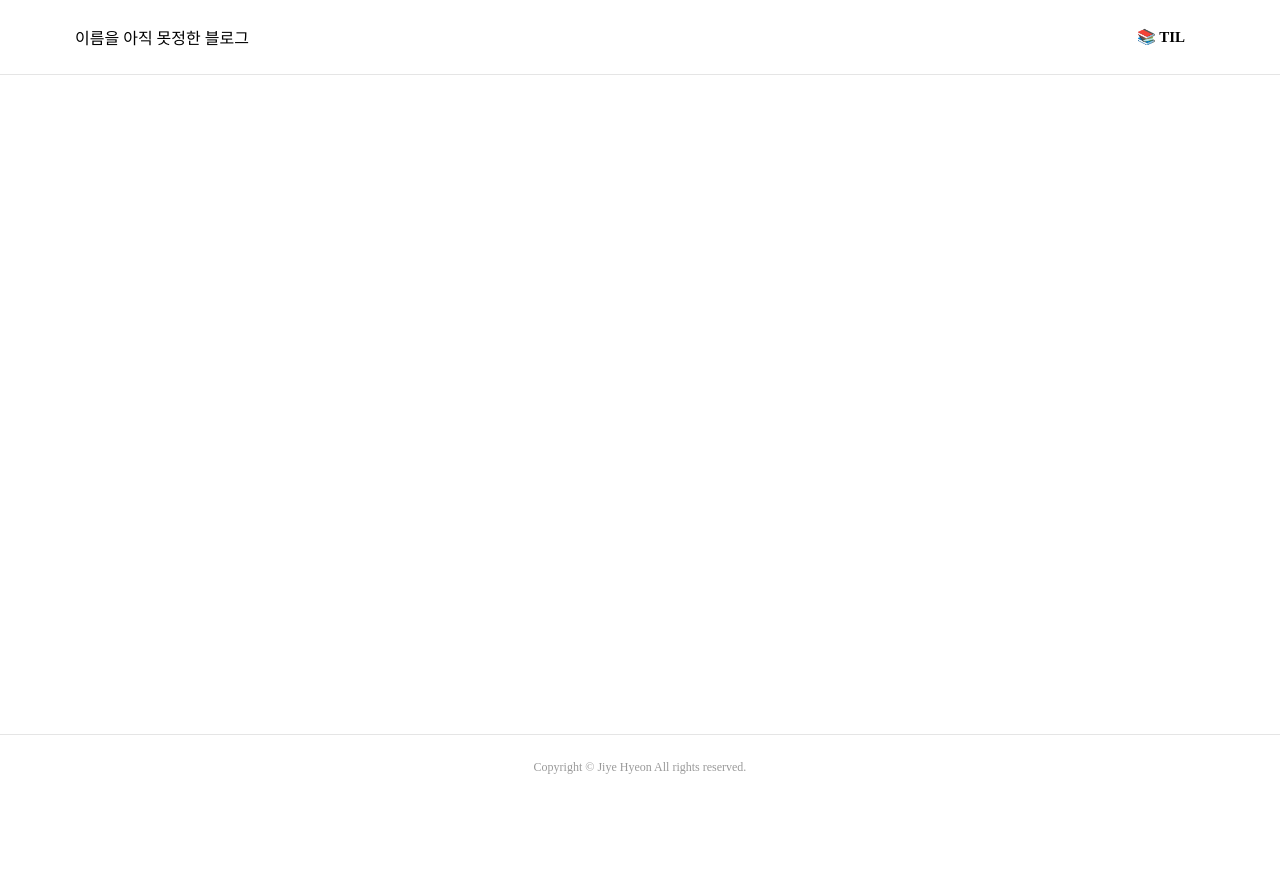
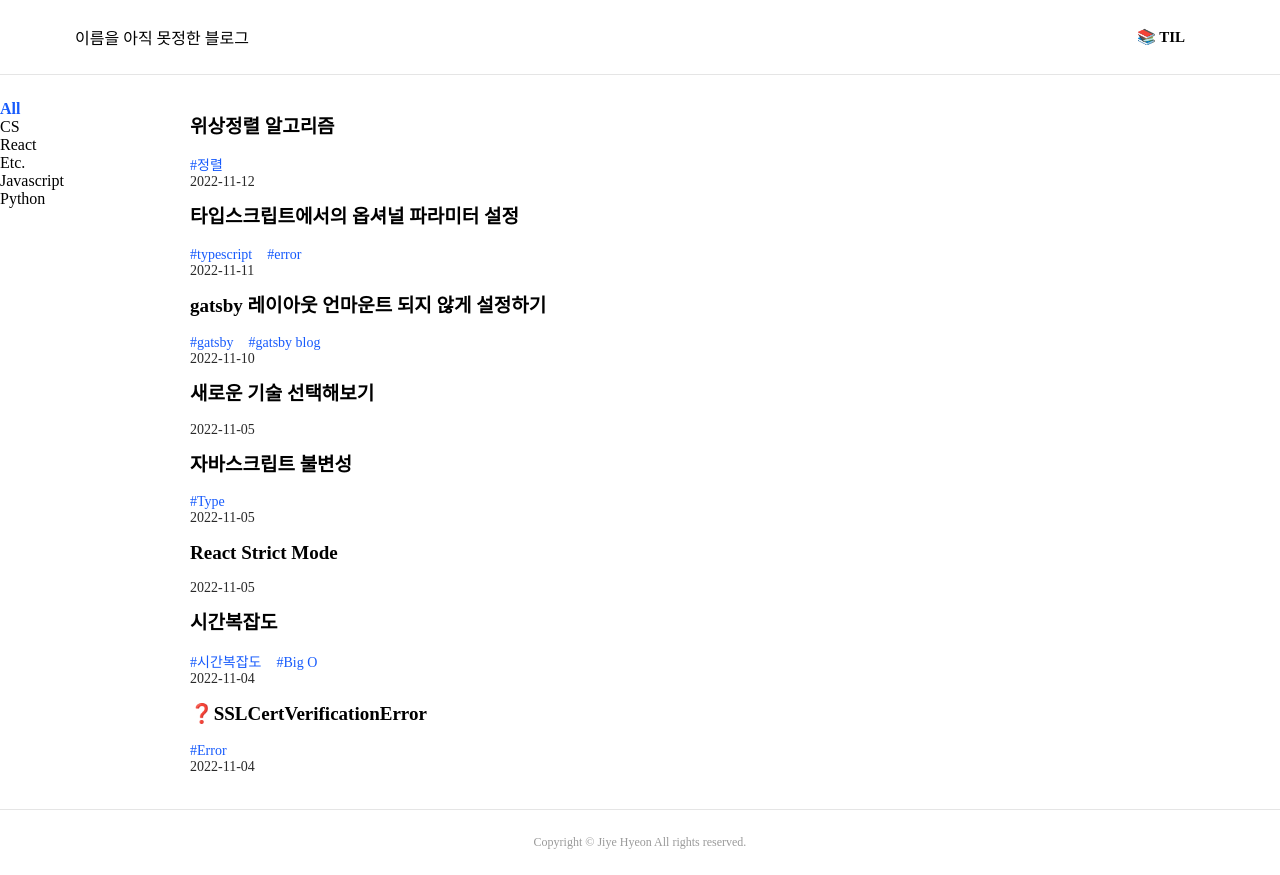
Before and after one commit to jiyehyeon/til-blog, a Gatsby site: page /blog in a window 1280 px wide. Before the commit the page ends 800 px from the top, so only its background shows below. Built offline with nearby package versions, Linux system fonts and the light colour scheme; Gatsby itself is replaced by a stand-in of ours; a web font is replaced by a local one.

Commit message:
feat: blog 페이지 데이터 셋팅

```diff
--- a/gatsby-config.ts
+++ b/gatsby-config.ts
@@ -22,6 +22,14 @@ const config: GatsbyConfig = {
       },
       __key: "pages",
     },
+    {
+      resolve: "gatsby-source-filesystem",
+      options: {
+        name: "blogs",
+        path: "./src/posts",
+        ignore: [`.md`],
+      },
+    },
   ],
 };
 
--- a/package.json
+++ b/package.json
@@ -20,10 +20,13 @@
     "@emotion/styled": "^11.10.5",
     "gatsby": "^4.24.7",
     "gatsby-plugin-emotion": "^7.24.0",
+    "gatsby-plugin-image": "^3.0.0",
     "gatsby-plugin-netlify-cms": "^6.24.0",
+    "gatsby-plugin-sharp": "^5.0.0",
     "gatsby-remark-images": "^7.0.0",
     "gatsby-source-filesystem": "^4.24.0",
     "gatsby-transformer-remark": "^5.24.0",
+    "gatsby-transformer-sharp": "^5.0.0",
     "netlify-cms-app": "^2.15.72",
     "react": "^18.1.0",
     "react-dom": "^18.1.0"
--- a/src/components/blog/CategoryList.tsx
+++ b/src/components/blog/CategoryList.tsx
@@ -1,4 +1,4 @@
-import React, { FunctionComponent } from "react";
+import React from "react";
 
 import styled from "@emotion/styled";
 
@@ -7,25 +7,38 @@ const CategoryListWrapper = styled.div`
   float: left;
 `;
 
-const CategoryItem = styled.div``;
+const CategoryItem = styled.div<{ selected: boolean }>`
+  color: ${({ selected }) => (selected ? "#175bfc" : "#000")};
+  font-weight: ${({ selected }) => (selected ? "700" : "400")};
+  pointer: cursor;
+`;
 
 export type CategoryListProps = {
-  selected: number;
-  categoryList: {
-    id: number;
-    name: string;
-  }[];
+  selected: string;
+  setSelected: any;
+  categoryList: string[];
 };
 
-const CategoryList: FunctionComponent<CategoryListProps> = function ({
+const CategoryList = function ({
   selected,
+  setSelected,
   categoryList,
-}) {
+}: CategoryListProps) {
   return (
     <CategoryListWrapper>
-      {categoryList.map(({ id, name }) => {
-        return <CategoryItem>{name}</CategoryItem>;
+      {categoryList.map((category) => {
+        return (
+          <CategoryItem
+            key={category}
+            selected={selected == category}
+            onClick={() => setSelected(category)}
+          >
+            {category}
+          </CategoryItem>
+        );
       })}
     </CategoryListWrapper>
   );
 };
+
+export default CategoryList;
--- a/src/components/main/PostList.tsx
+++ b/src/components/blog/PostList.tsx
@@ -21,8 +21,8 @@ const PostListWrapper = styled.div`
 const PostList: FunctionComponent<PostProps> = function ({ posts }) {
   return (
     <PostListWrapper>
-      {posts.map((post) => (
-        <PostList contents={post} />
+      {posts.map((post, idx) => (
+        <PostListItem key={idx} contents={post} />
       ))}
     </PostListWrapper>
   );
--- a/src/components/main/PostListItem.tsx
+++ b/src/components/blog/PostListItem.tsx
@@ -1,8 +1,8 @@
 import React, { FunctionComponent } from "react";
 import styled from "@emotion/styled";
 
-export type PostProps = {
-  contents: object;
+type PostProps = {
+  contents: any;
 };
 
 const ItemWrapper = styled.div`
@@ -21,29 +21,32 @@ const Title = styled.h1`
   line-height: 1.6;
 `;
 
-const Date = styled.div``;
+const Date = styled.div`
+  font-size: 14px;
+  color: rgb(41, 41, 41);
+`;
 
 const TagList = styled.div``;
 
 const TagItem = styled.a`
   font-size: 14px;
   margin-right: 15px;
-  color: rgb(0, 198, 142);
+  color: #175bfc;
 `;
 
 const PostListItem: FunctionComponent<PostProps> = function ({ contents }) {
+  const { title, tags, date } = contents.node.frontmatter;
+
   return (
     <ItemWrapper>
-      <ImgBox src="https://res.cloudinary.com/practicaldev/image/fetch/s--rHVl9ZcJ--/c_limit%2Cf_auto%2Cfl_progressive%2Cq_auto%2Cw_880/https://dev-to-uploads.s3.amazonaws.com/i/nvbddz2dlz8t3v0qcutg.PNG" />
       <TextBox>
-        <Title>Title</Title>
+        <Title>{title}</Title>
         <TagList>
-          <TagItem>#Item1</TagItem>
-          <TagItem>#Item2</TagItem>
-          <TagItem>#Item3</TagItem>
-          <TagItem>#Item4</TagItem>
+          {tags.map((tag: string) => (
+            <TagItem key={tag}>#{tag}</TagItem>
+          ))}
         </TagList>
-        <Date>YYYY년 MM월 DD일</Date>
+        <Date>{date}</Date>
       </TextBox>
     </ItemWrapper>
   );
--- a/src/components/common/Header.tsx
+++ b/src/components/common/Header.tsx
@@ -41,10 +41,6 @@ const MENUITEMS: { [key: string]: string } = {
   // intro: "🧏🏻‍♂️",
 };
 
-type CategoryItemProps = {
-  active: boolean;
-};
-
 type HeaderProps = {
   path: string;
 };
--- a/src/pages/blog.tsx
+++ b/src/pages/blog.tsx
@@ -1,12 +1,77 @@
-import * as React from "react";
+import React, { useState } from "react";
+import { graphql } from "gatsby";
 import Layout from "../components/common/Layout";
+import CategoryList from "../components/blog/CategoryList";
+import PostList from "../components/blog/PostList";
+import styled from "@emotion/styled";
 
-const BlogPage = () => {
+type BlogPageProps = {
+  data: {
+    allMarkdownRemark: any;
+  };
+};
+
+const PageWrapper = styled.div`
+  display: flex;
+`;
+
+const BlogPage = ({ data }: BlogPageProps) => {
+  const posts = data.allMarkdownRemark.edges;
+  const [selectedCategory, setSelectedCategory] = useState("All");
+
+  var categories: { [key: string]: any[] } = { All: [] };
+
+  posts.forEach((item: any) => {
+    const category = item.node.parent.dir.split("/").pop();
+    try {
+      categories[category].push(item);
+    } catch {
+      categories[category] = [];
+      categories[category].push(item);
+    }
+  });
+
+  console.log(categories);
+
   return (
     <Layout path={window.location.pathname}>
-      <title>Blog</title>
+      <PageWrapper>
+        <title>{selectedCategory}</title>
+        <CategoryList
+          selected={selectedCategory}
+          setSelected={setSelectedCategory}
+          categoryList={Object.keys(categories)}
+        />
+        {selectedCategory == "All" ? (
+          <PostList posts={posts} />
+        ) : (
+          <PostList posts={categories[selectedCategory]} />
+        )}
+      </PageWrapper>
     </Layout>
   );
 };
 
+export const query = graphql`
+  query {
+    allMarkdownRemark(sort: { fields: [frontmatter___date], order: DESC }) {
+      edges {
+        node {
+          parent {
+            ... on File {
+              dir
+            }
+          }
+          excerpt(format: MARKDOWN)
+          frontmatter {
+            date(formatString: "YYYY-MM-DD")
+            title
+            tags
+          }
+        }
+      }
+    }
+  }
+`;
+
 export default BlogPage;
```
Also changed, not shown: src/pages/blog/{MarkdownRemark.parent__(File)__name}.tsx (added, +45 -0 lines), src/posts/CS/2022-11-04-big-o.md (renamed from src/posts/CS/Algorithm/2022-11-04-big-o.md), src/posts/CS/2022-11-12-topological-sort.md (renamed from src/posts/CS/Algorithm/2022-11-12-topological-sort.md), 1 other file.
